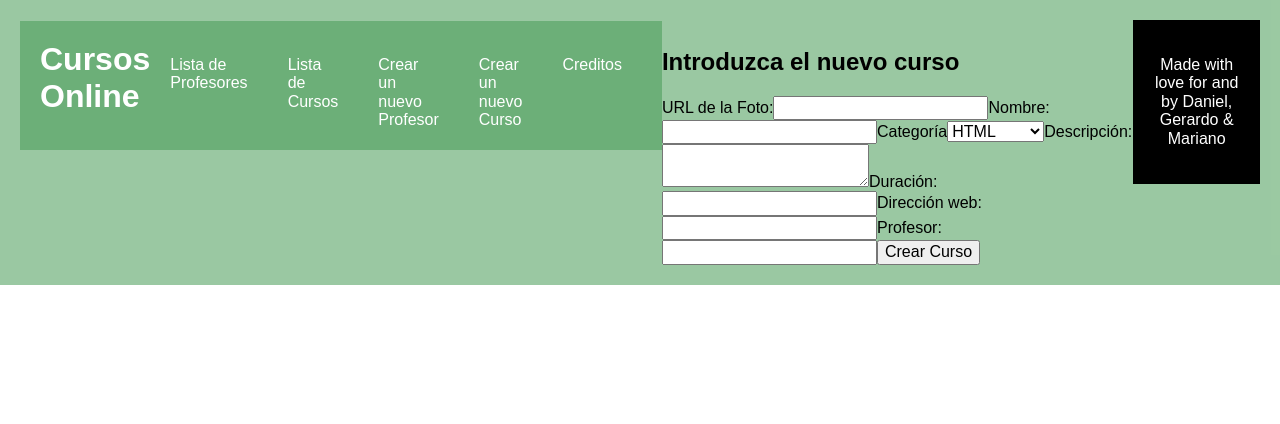
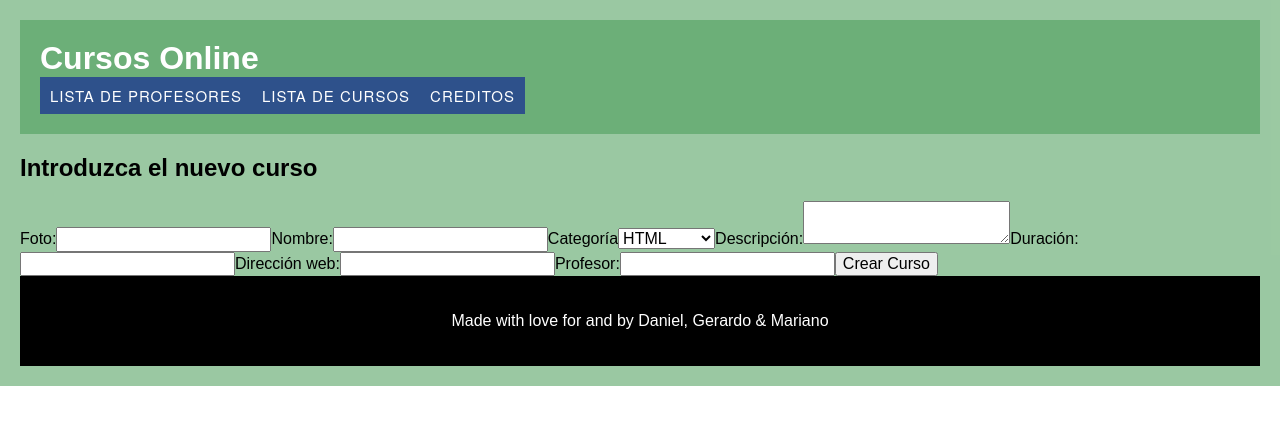
Before and after one commit to gerardoezequiel/MERN-Webcourses, a React (Create React App) app in the folder client/: page /crearcurso in a window 1280 px wide. Shown: the top 424 px of the page. Built offline with nearby package versions, Linux system fonts and the light colour scheme; a web font is replaced by a local one.

Commit message:
Cabecera

```diff
--- a/client/src/components/App.js
+++ b/client/src/components/App.js
@@ -9,6 +9,7 @@ import Footer from './Footer.js';
 import Home from '../pages/Home.js';
 import Teachers from '../pages/teacher.js';
 import Courses from '../pages/course.js';
+import Filtro from '../pages/Filtro.js';
 import Coursedata from '../pages/Coursedata.js';
 import ErrorPage from '../pages/Error.js';
 import FormCourse from '../pages/Formcourse.js';
@@ -25,6 +26,7 @@ function App() {
             <Route exact path="/" component={Home} />
             <Route path="/profesor" component={Teachers} />
             <Route path="/curso" component={Courses} />
+            <Route path="/cursofiltro/:cat" component={Filtro} />
             <Route path="/cursodata/:_id" component={Coursedata} />
             <Route path="/crearcurso" component={FormCourse} />
             <Route path="/crearprofesor" component={FormTeacher} />
--- a/client/src/components/Header.js
+++ b/client/src/components/Header.js
@@ -5,19 +5,24 @@ const Header = () => {
   return (
     <header>
       <h1>Cursos Online</h1>
-      <nav>
+      <nav id="menu">
         <ul>
           <li>
             <Link to="/profesor">Lista de Profesores</Link>
           </li>
           <li>
             <Link to="/curso">Lista de Cursos</Link>
-          </li>
-          <li>
-            <Link to="/crearprofesor">Crear un nuevo Profesor</Link>
-          </li>
-          <li>
-            <Link to="/crearcurso">Crear un nuevo Curso</Link>
+            <ul>
+              <li>
+                <Link to="/cursofiltro/0">HTML</Link>
+              </li>
+              <li>
+                <Link to="/cursofiltro/1">CSS</Link>
+              </li>
+              <li>
+                <Link to="/cursofiltro/2">JavaScript</Link>
+              </li>
+            </ul>
           </li>
           <li>
             <Link to="/about">Creditos</Link>
--- /dev/null
+++ b/client/src/pages/Filtro.js
@@ -0,0 +1,49 @@
+import React, { useEffect, useState } from 'react';
+import { getAllCourses } from '../lib/links.js';
+import { Link } from 'react-router-dom';
+import { useParams } from 'react-router-dom';
+
+const Filtro = () => {
+  const vector = ['HTML', 'CSS', 'JavaScript'];
+  const { cat } = useParams();
+  const [cursoData, setCursoData] = useState([]);
+
+  const fetchCursos = async () => {
+    const data = await getAllCourses();
+    let u;
+    for (u = 0; u < data.length; u++)
+      if (cat !== data[u].category) {
+        data.splice(u, 1);
+        u--;
+      }
+    setCursoData(data);
+  };
+
+  useEffect(() => {
+    fetchCursos();
+  }, []);
+
+  return (
+    <main>
+      <Link to="/crearcurso">Crear un nuevo Curso</Link>
+      <h2>
+        Cursos de {vector[cat]} ({cursoData.length} resultado/s):
+      </h2>
+      <ul>
+        {cursoData.map((item) => {
+          return (
+            <li key={item.id}>
+              <Link to={`/cursodata/${item._id}`}>
+                <i>{item.coursename}</i>
+              </Link>
+              <br />
+              (Duración: {item.duration})
+            </li>
+          );
+        })}
+      </ul>
+    </main>
+  );
+};
+
+export default Filtro;
--- a/client/src/pages/Formcourse.js
+++ b/client/src/pages/Formcourse.js
@@ -51,7 +51,7 @@ const FormCourse = () => {
       <h2>Introduzca el nuevo curso</h2>
 
       <form>
-        <label>URL de la Foto:</label>
+        <label>Foto:</label>
         <input type="text" name="picture" id="picture" onChange={ajuFot} />
         <label>Nombre:</label>
         <input
@@ -62,9 +62,9 @@ const FormCourse = () => {
         />
         <label>Categoría</label>
         <select name="category" id="category" onChange={ajuCat}>
-          <option value="1">HTML</option>
-          <option value="2">CSS</option>
-          <option value="3">JavaScript</option>
+          <option value="0">HTML</option>
+          <option value="1">CSS</option>
+          <option value="2">JavaScript</option>
         </select>
         <label>Descripción:</label>
         <textarea
--- a/client/src/pages/course.js
+++ b/client/src/pages/course.js
@@ -16,6 +16,7 @@ const Courses = () => {
 
   return (
     <main>
+      <Link to="/crearcurso">Crear un nuevo Curso</Link>
       <h2>Lista Cursos</h2>
       <ul>
         {cursoData.map((item) => {
--- a/client/src/pages/teacher.js
+++ b/client/src/pages/teacher.js
@@ -1,5 +1,6 @@
 import React, { useEffect, useState } from 'react';
 import { getAllTeachers } from '../lib/links.js';
+import { Link } from 'react-router-dom';
 
 const Teachers = () => {
   const [profeData, setProfeData] = useState([]);
@@ -15,6 +16,7 @@ const Teachers = () => {
 
   return (
     <main>
+      <Link to="/crearprofesor">Crear un nuevo Profesor</Link>
       <h2>Lista Profesores</h2>
       <ul>
         {profeData.map((teacher, i) => {
--- a/client/src/styles/_header.scss
+++ b/client/src/styles/_header.scss
@@ -1,7 +1,6 @@
 header {
   background-color: rgba(72, 156, 86, 0.548);
   padding: 1.25rem;
-  display: flex;
   justify-content: space-between;
   align-items: baseline;
   h1 {
@@ -23,3 +22,58 @@ header {
     }
   }
 }
+
+#menu ul li {
+  background-color: #2e518b;
+}
+
+#menu ul {
+  list-style: none;
+  margin: 0;
+  padding: 0;
+}
+
+#menu ul a {
+  display: block;
+  color: #fff;
+  text-decoration: none;
+  font-weight: 400;
+  font-size: 15px;
+  padding: 10px;
+  font-family: 'HelveticaNeue', 'Helvetica Neue', Helvetica, Arial, sans-serif;
+  text-transform: uppercase;
+  letter-spacing: 1px;
+}
+
+#menu ul li {
+  position: relative;
+  float: left;
+  margin: 0;
+  padding: 0;
+}
+
+#menu ul li:hover {
+  background: #5b78a7;
+}
+
+#menu ul ul {
+  display: none;
+  position: absolute;
+  top: 100%;
+  left: 0;
+  padding: 0;
+}
+
+#menu ul ul li {
+  float: none;
+  width: 150px;
+}
+
+#menu ul ul a {
+  line-height: 120%;
+  padding: 10px 15px;
+}
+
+#menu ul li:hover > ul {
+  display: block;
+}
--- a/package.json
+++ b/package.json
@@ -6,6 +6,7 @@
   "license": "MIT",
   "private": true,
   "dependencies": {
+    "axios": "^0.21.0",
     "lerna": "^3.22.1",
     "react-router-dom": "^5.2.0"
   },
```
Also changed, not shown: 1 other file (tests, documents, lock files or other folders).
